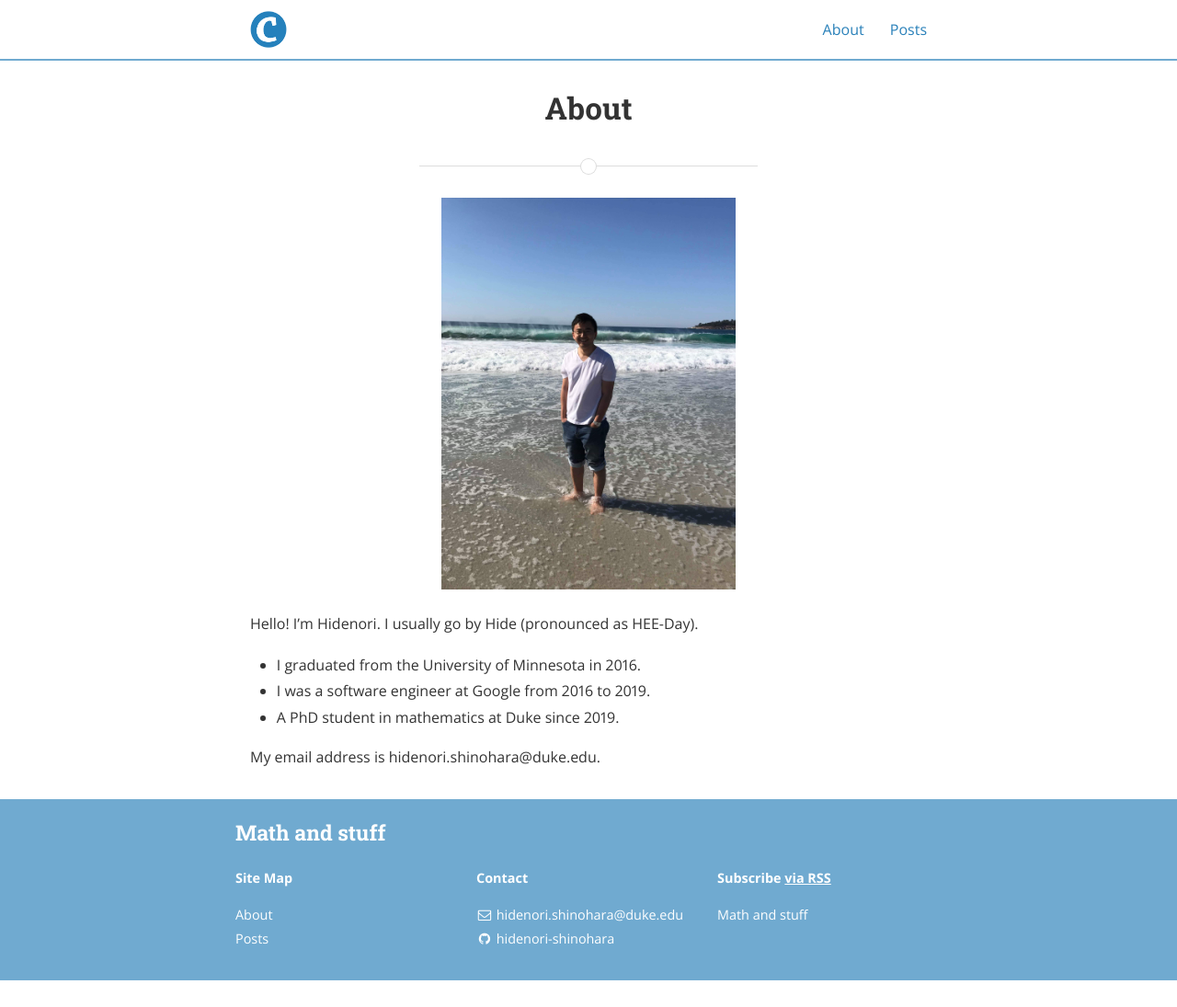
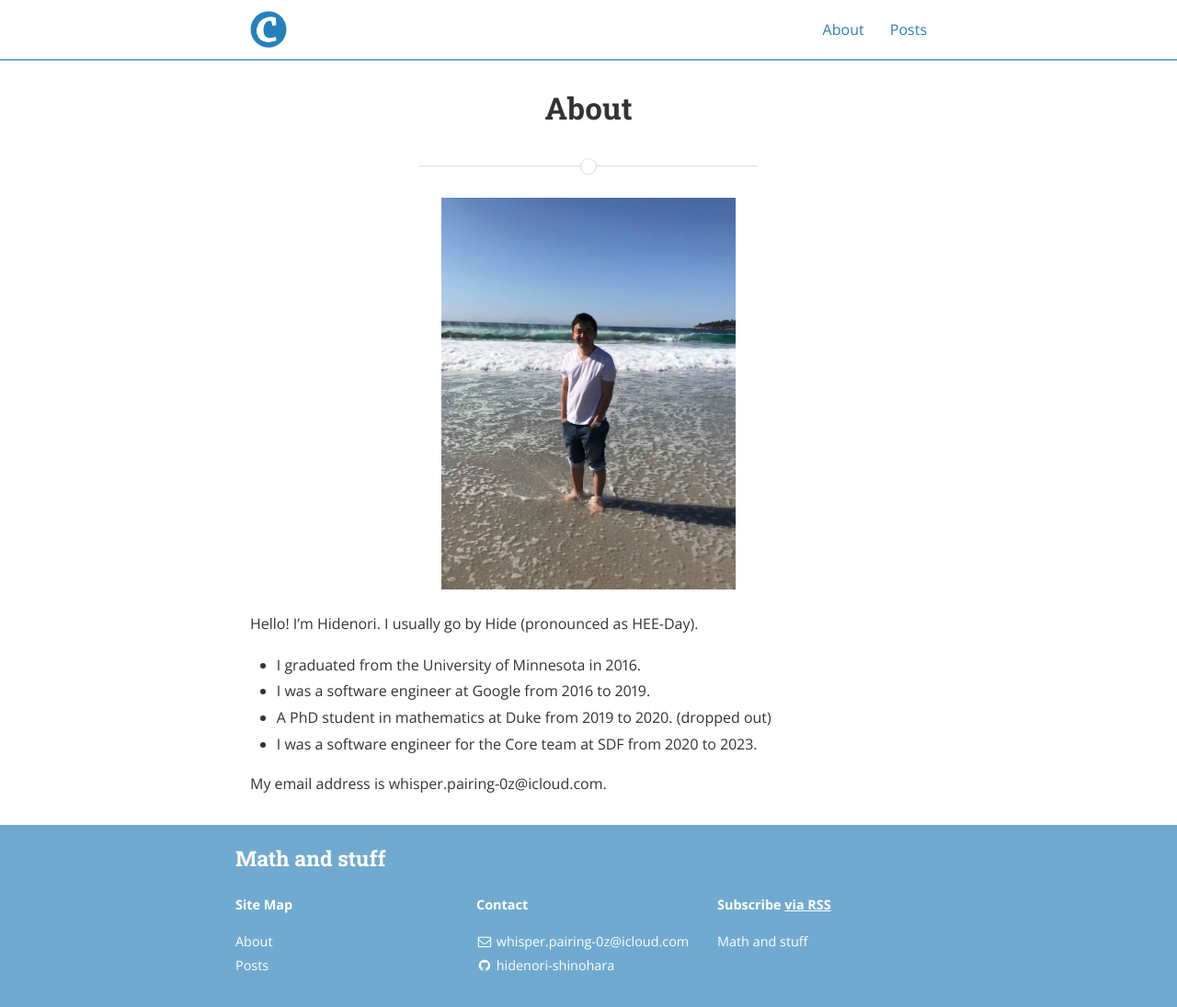
Before and after one commit to hidenori-shinohara/hidenori-shinohara.github.io, a Jekyll site: the page built from about.md, in a window 1280 px wide. Shown: the whole page at 92% size. Built offline with Jekyll 4.4.1, drawn with Linux system fonts in a browser that asks for light colours; nearby versions of some CDN libraries; before the commit the page ends 1066 px from its top, so only the background shows below that.

Commit message:
Update emails

```diff
--- a/_config.yml
+++ b/_config.yml
@@ -11,7 +11,7 @@ exclude:
 # Site settings
 title: "Math and stuff"
 subtitle: ""
-email: hidenori.shinohara@duke.edu
+email: whisper.pairing-0z@icloud.com
 name: Hidenori Shinohara
 description: Math and stuff
 # Base URL of site (i.e. /blog). It should always start with a slash,
--- a/about.md
+++ b/about.md
@@ -12,6 +12,7 @@ I usually go by Hide (pronounced as HEE-Day).
 
 * I graduated from the University of Minnesota in 2016.
 * I was a software engineer at Google from 2016 to 2019.
-* A PhD student in mathematics at Duke since 2019.
+* A PhD student in mathematics at Duke from 2019 to 2020. (dropped out)
+* I was a software engineer for the Core team at SDF from 2020 to 2023.
 
-My email address is hidenori.shinohara@duke.edu.
+My email address is whisper.pairing-0z@icloud.com.
```
